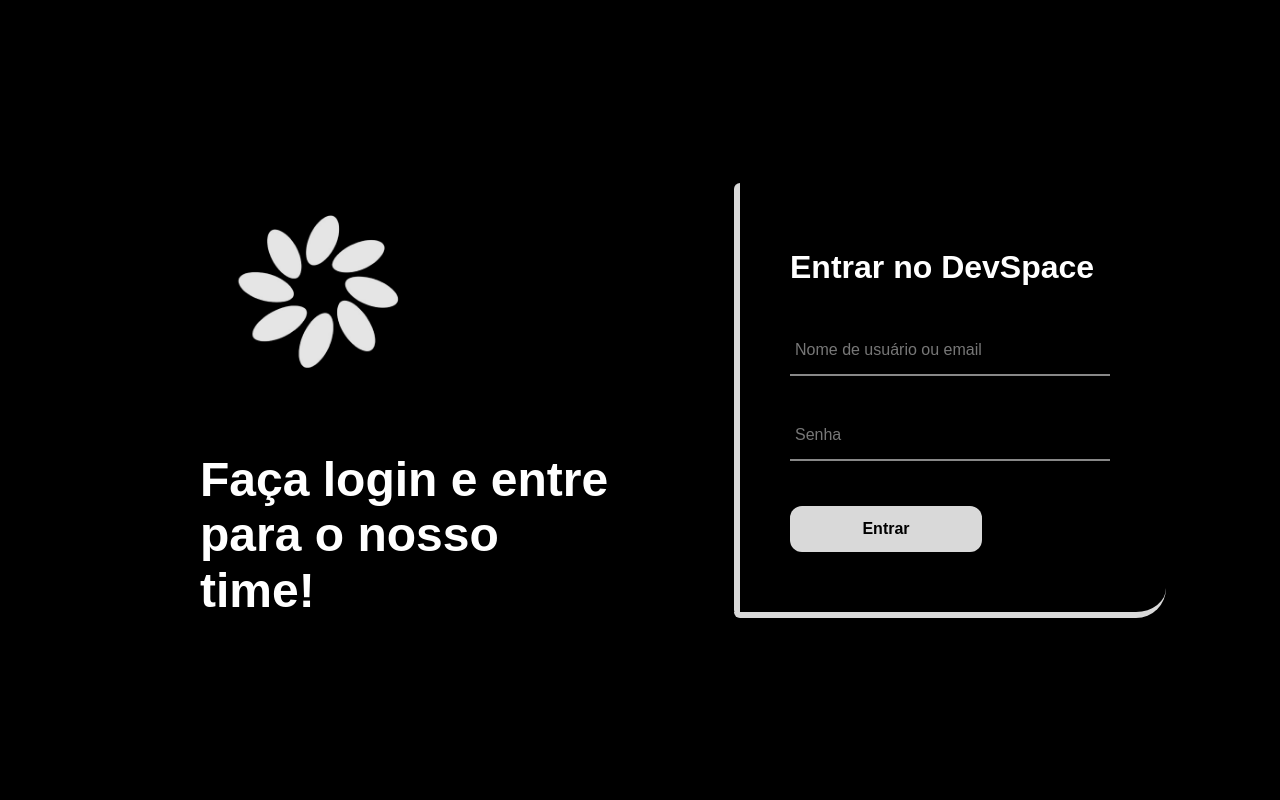
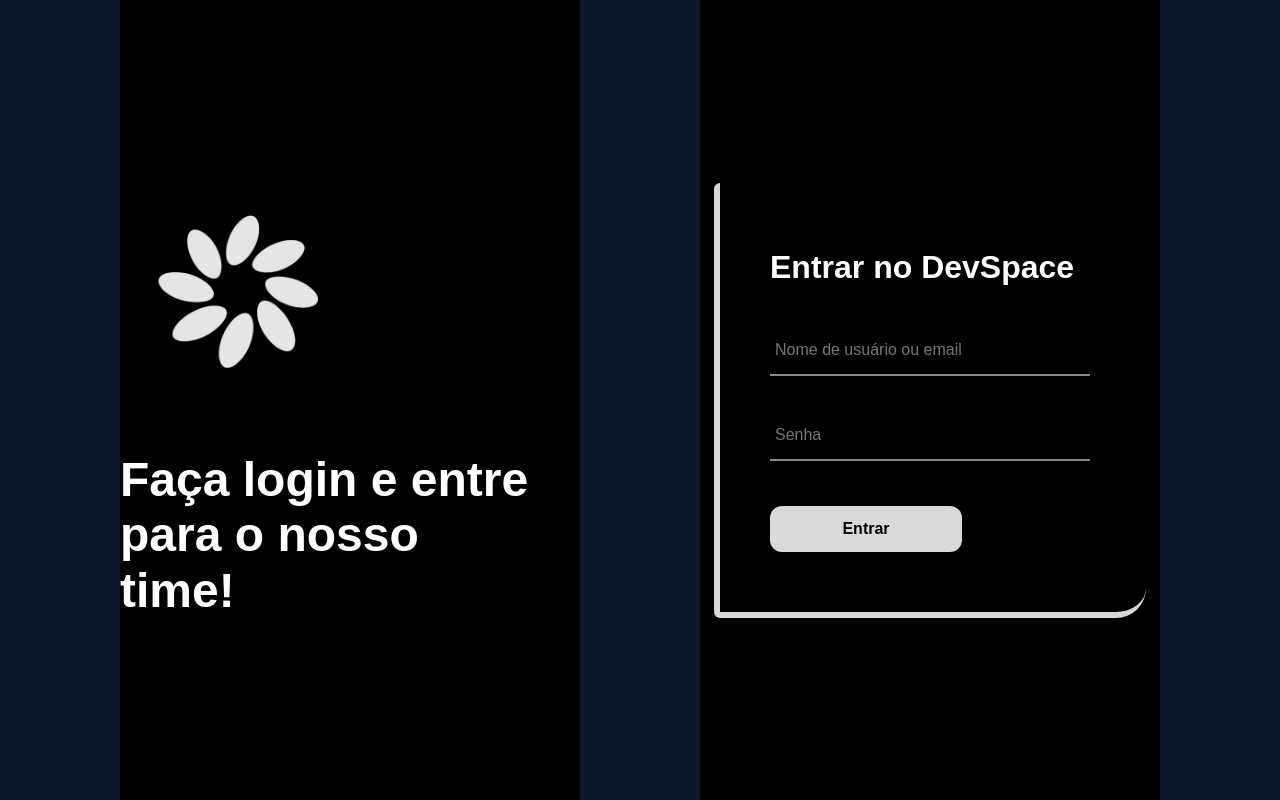
Before and after one commit to RenanKael/DevSpace, a React (Vite) app in the folder DevSpace/: page / in a window 1280 px wide. Built offline with nearby package versions, Linux system fonts and the light colour scheme.

Commit message:
alinhamentocss

```diff
--- a/DevSpace/src/style/login.css
+++ b/DevSpace/src/style/login.css
@@ -13,6 +13,8 @@ body {
 .container {
   display: flex;
   height: 100vh;
+  gap: 120px;          /* espaço entre as colunas */
+  padding: 0 120px;    /* empurra tudo pro centro */
 }
 
 /* LADO ESQUERDO */
@@ -24,7 +26,7 @@ body {
   flex-direction: column;
   justify-content: center;
   align-items: flex-start;   /* <- alinhamento à esquerda */
-  padding-left: 200px;       /* <- empurra da borda */
+  padding-left: 0px;       /* <- empurra da borda */
   gap: 40px;
 }
 
@@ -57,7 +59,6 @@ body {
   border-radius: 30px;
   background: transparent;
   position: relative;
-  transform: translateX(-60px);
 }
 
 .card::before {
```
